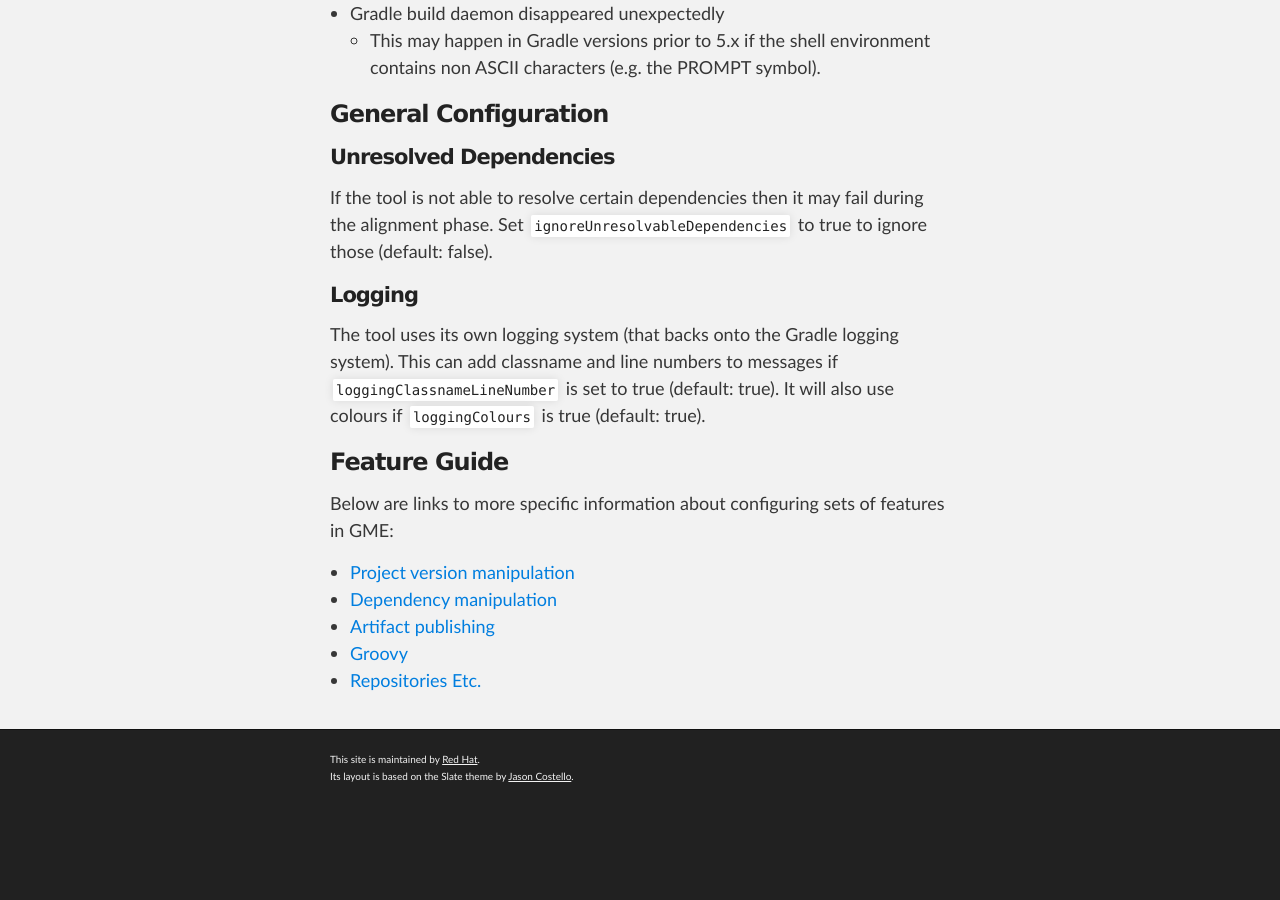
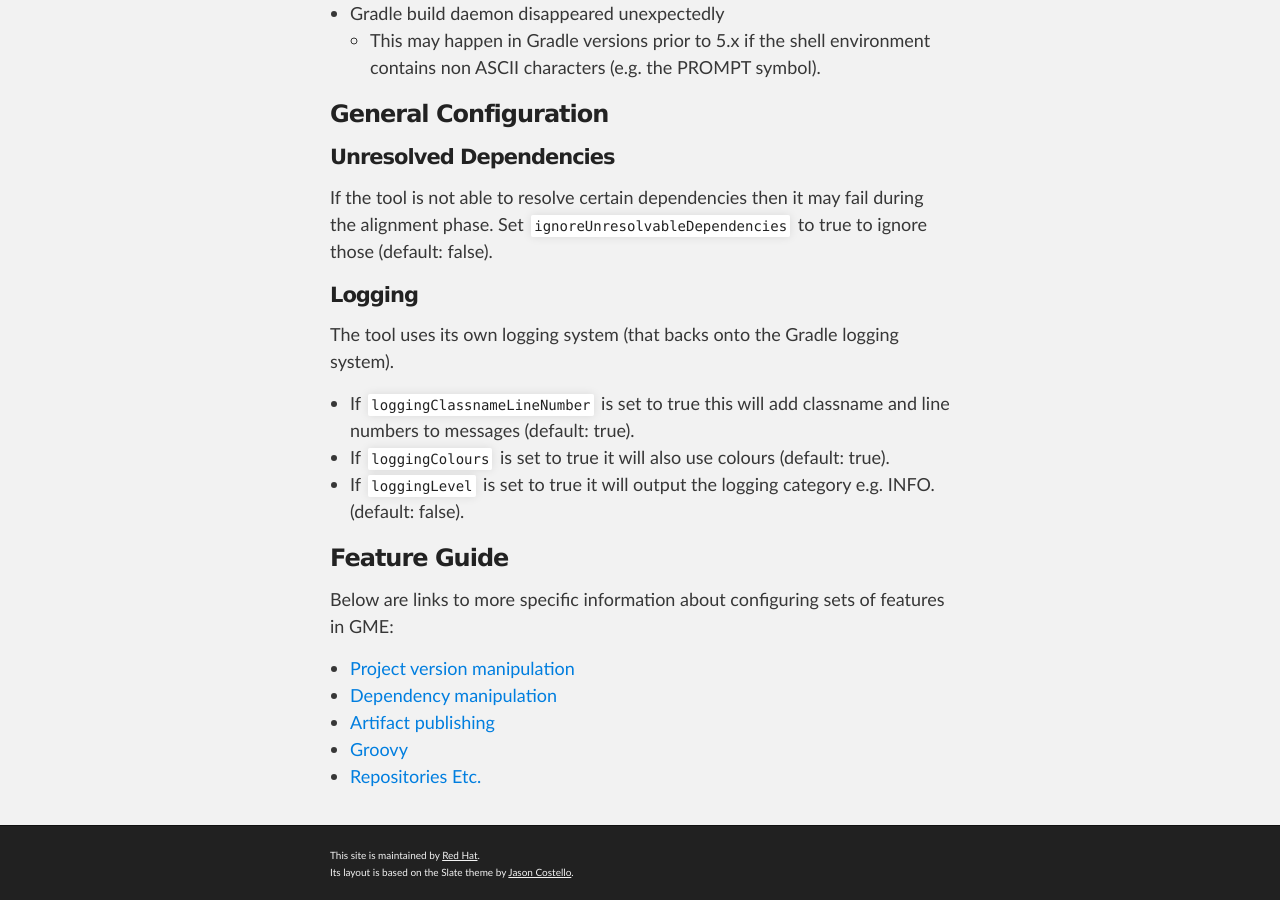
Before and after one commit to project-ncl/gradle-manipulator, a Jekyll site: the page built from index.md, in a window 1280 px wide and 900 px high, scrolled down 2486 px. Built offline with Jekyll 4.4.1, drawn with Linux system fonts in a browser that asks for light colours; before the commit the page ends 3290 px from its top, so only the background shows below that.

Commit message:
NCL5874 Add detais on loggingLevel

```diff
--- a/index.md
+++ b/index.md
@@ -91,8 +91,11 @@ If the tool is not able to resolve certain dependencies then it may fail during
 
 #### Logging
 
-The tool uses its own logging system (that backs onto the Gradle logging system). This can add classname and line numbers to messages if `loggingClassnameLineNumber` is set to true (default: true). It will also use colours if `loggingColours` is true (default: true).
+The tool uses its own logging system (that backs onto the Gradle logging system).
 
+* If `loggingClassnameLineNumber` is set to true this will add classname and line numbers to messages (default: true).
+* If `loggingColours` is set to true it will also use colours (default: true).
+* If `loggingLevel` is set to true it will output the logging category e.g. INFO. (default: false).
 
 ### Feature Guide
 
```
